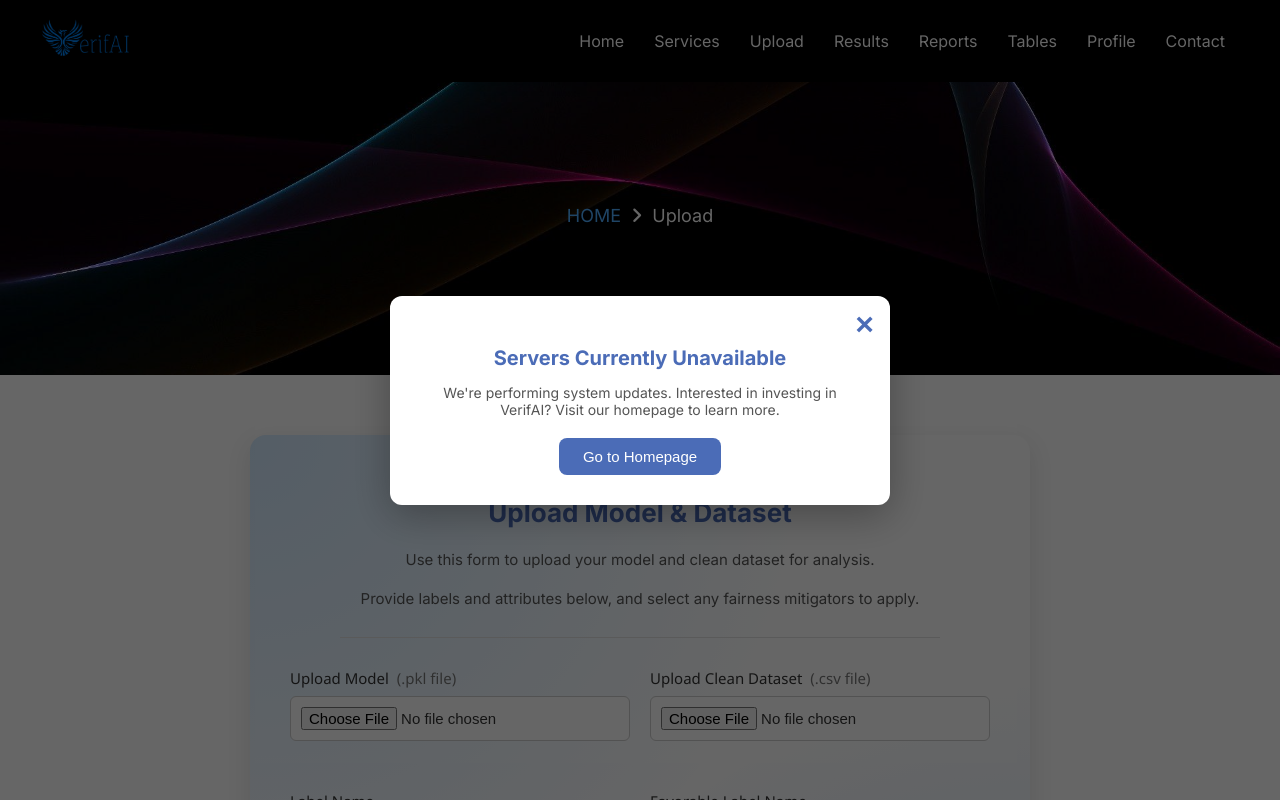
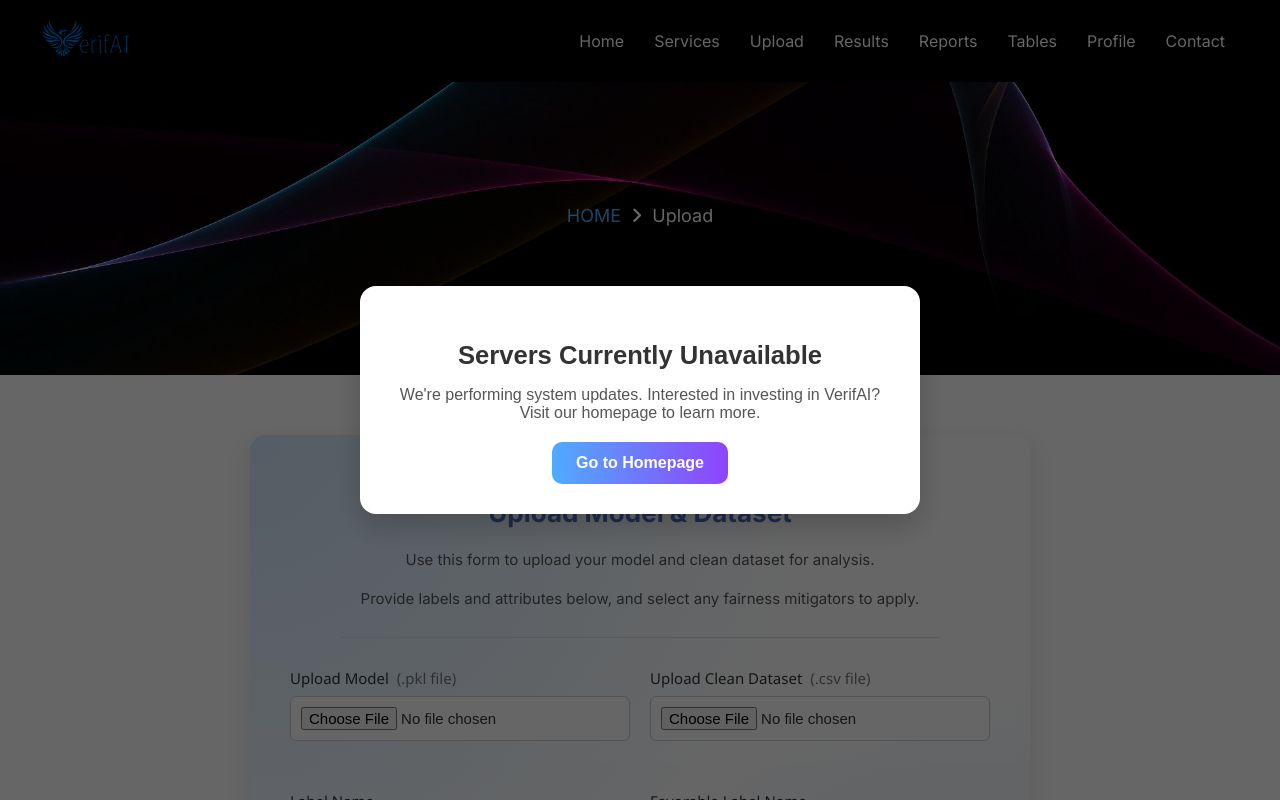
Before and after one commit to VerifAI-inc/VerifAI, a React (Create React App) app in the folder verifai-frontend/: page /upload in a window 1280 px wide. Shown: the top 800 px of the page. Built offline with nearby package versions, Linux system fonts and the light colour scheme; sample sign-in values are in the browser's storage.

Commit message:
Add pop-up to Services page.

```diff
--- a/verifai-frontend/src/pages/Services.js
+++ b/verifai-frontend/src/pages/Services.js
@@ -1,13 +1,15 @@
 import React, { useState } from 'react';
-import { Link } from 'react-router-dom';
+import { Link, useNavigate } from "react-router-dom";
 import "../styles/pages/Services.css";
 
 export default function Services() {
+  const navigate = useNavigate();
   const [modelFile, setModelFile] = useState(null);
   const [datasetFile, setDatasetFile] = useState(null);
   const [goal, setGoal] = useState('');
   const [weights, setWeights] = useState({ fairness: 33, privacy: 33, accuracy: 34 });
   const [errors, setErrors] = useState({ model: '', dataset: '' });
+  const [showPopup, setShowPopup] = useState(false);
 
   const handleWeightChange = (key, value) => {
     value = parseInt(value);
@@ -26,6 +28,11 @@ export default function Services() {
     }
 
     setWeights(updated);
+  };
+
+  const handlePreventFileAccess = (e) => {
+    e.preventDefault();
+    setShowPopup(true);
   };
 
   const handleModelUpload = (e) => {
@@ -80,14 +87,14 @@ export default function Services() {
           <div className="form-row">
             <div className="form-group half-width">
               <label htmlFor="model-upload">1. Upload Your Model <span className="file-type">(.pkl file)</span></label>
-              <input id="model-upload" type="file" accept=".pkl" onChange={handleModelUpload} />
+              <input id="model-upload" type="file" accept=".pkl" onClick={handlePreventFileAccess} readOnly />
               {modelFile && <span className="filename">{modelFile.name}</span>}
               {errors.model && <span className="error-message">{errors.model}</span>}
             </div>
 
             <div className="form-group half-width">
               <label htmlFor="dataset-upload">2. Upload Your Dataset <span className="file-type">(.csv file)</span></label>
-              <input id="dataset-upload" type="file" accept=".csv" onChange={handleDatasetUpload} />
+              <input id="dataset-upload" type="file" accept=".csv" onClick={handlePreventFileAccess} readOnly />
               {datasetFile && <span className="filename">{datasetFile.name}</span>}
               {errors.dataset && <span className="error-message">{errors.dataset}</span>}
             </div>
@@ -145,6 +152,20 @@ export default function Services() {
           </div>
         </div>
       </section>
+
+      {showPopup && (
+        <div className="modal-overlay">
+          <div className="modal-content">
+            <button className="modal-close-btn" onClick={() => setShowPopup(false)}>&times;</button>
+            <h3>Servers Currently Unavailable</h3>
+            <p>
+              We're performing system updates. Interested in investing in VerifAI?
+              Visit our homepage to learn more.
+            </p>
+            <button className="modal-home-btn" onClick={() => navigate("/")}>Go to Homepage</button>
+          </div>
+        </div>
+      )}
     </div>
   );
 }
--- a/verifai-frontend/src/styles/pages/Services.css
+++ b/verifai-frontend/src/styles/pages/Services.css
@@ -223,3 +223,73 @@ input[type="range"]::-moz-range-thumb {
 .submit-btn:hover {
   background-color: #3a539b;
 }
+
+.modal-overlay {
+  position: fixed;
+  top: 0;
+  left: 0;
+  right: 0;
+  bottom: 0;
+  background-color: rgba(0, 0, 0, 0.6);
+  display: flex;
+  align-items: center;
+  justify-content: center;
+  z-index: 9999;
+}
+
+.modal-content {
+  background: white;
+  padding: 30px;
+  border-radius: 16px;
+  max-width: 500px;
+  width: 90%;
+  text-align: center;
+  position: relative;
+  box-shadow: 0 12px 30px rgba(0, 0, 0, 0.2);
+  font-family: 'Montserrat', sans-serif;
+}
+
+.modal-content h3 {
+  color: #333;
+  font-size: 1.6rem;
+  margin-bottom: 10px;
+}
+
+.modal-content p {
+  font-size: 1rem;
+  color: #555;
+  margin-bottom: 20px;
+}
+
+.modal-content button {
+  background: linear-gradient(to right, #4facfe, #8f44fd);
+  color: white;
+  padding: 12px 24px;
+  border: none;
+  border-radius: 10px;
+  cursor: pointer;
+  font-size: 1rem;
+  font-weight: 600;
+  transition: all 0.3s ease;
+}
+
+.modal-content button:hover {
+  background: linear-gradient(to right, #3a8be0, #6c2bc0);
+}
+
+.modal-close {
+  position: absolute;
+  top: 12px;
+  right: 16px;
+  font-size: 1.5rem;
+  background: none;
+  border: none;
+  color: #0088ff;
+  font-weight: bold;
+  cursor: pointer;
+  transition: transform 0.2s ease-in-out;
+}
+
+.modal-close:hover {
+  transform: scale(1.2);
+}
```
